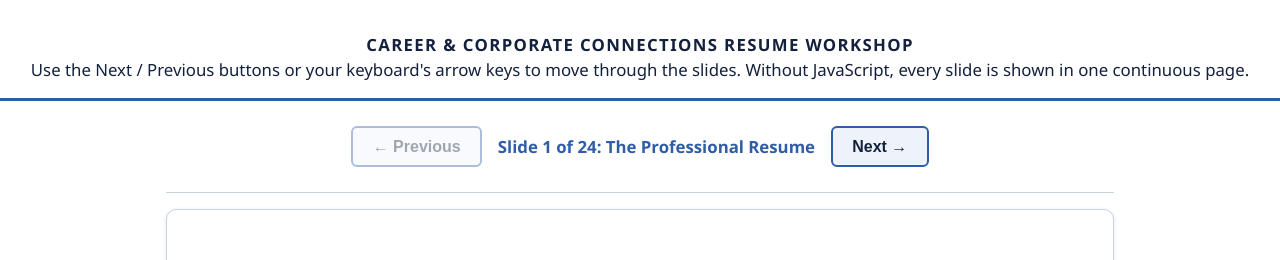
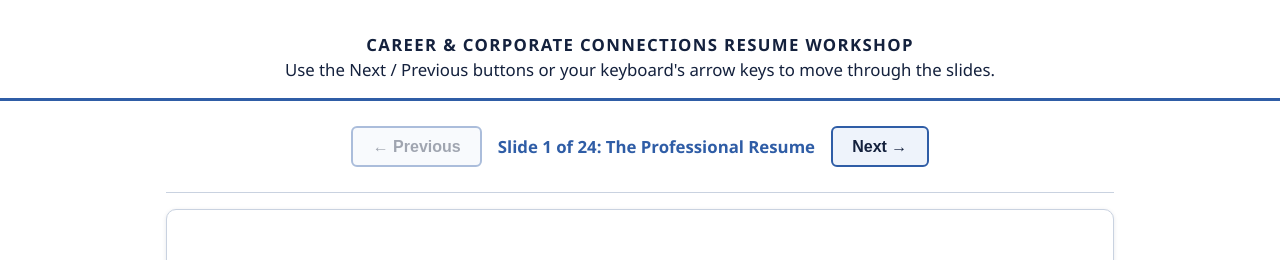
Before and after one commit to kat-wehr/katrinawehr, a plain HTML site: page files/resume-workshop.html in a window 1280 px wide. Shown: the top 260 px of the page. Drawn offline with Linux system fonts and the light colour scheme.

Commit message:
Update resume-workshop.html

```diff
--- a/files/resume-workshop.html
+++ b/files/resume-workshop.html
@@ -710,7 +710,7 @@
 
 <header class="site-header">
   <p class="eyebrow">Career &amp; Corporate Connections Resume Workshop</p>
-  <p>Use the Next / Previous buttons or your keyboard's arrow keys to move through the slides. Without JavaScript, every slide is shown in one continuous page.</p>
+  <p>Use the Next / Previous buttons or your keyboard's arrow keys to move through the slides.</p>
 </header>
 
 <main id="main">
```
